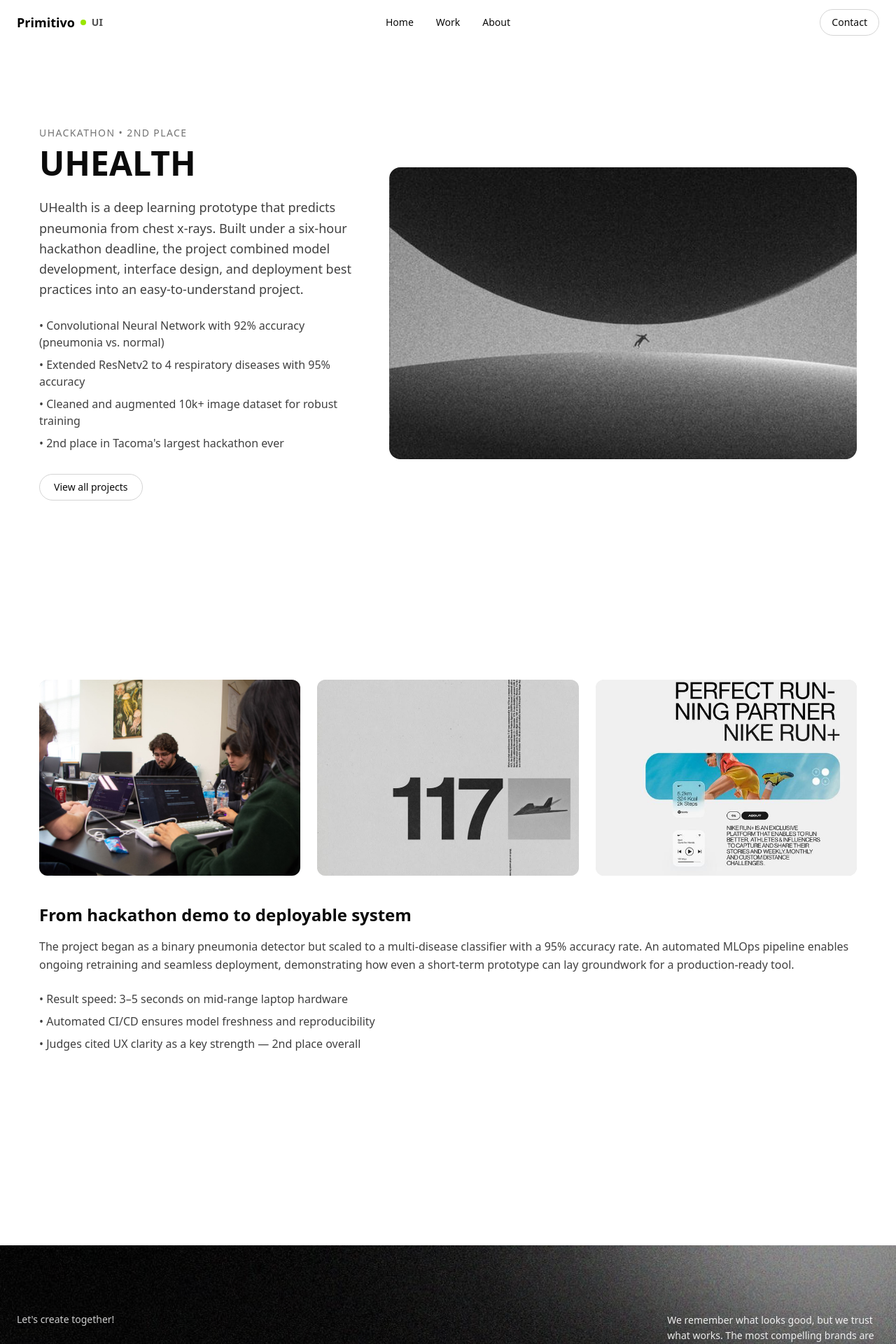
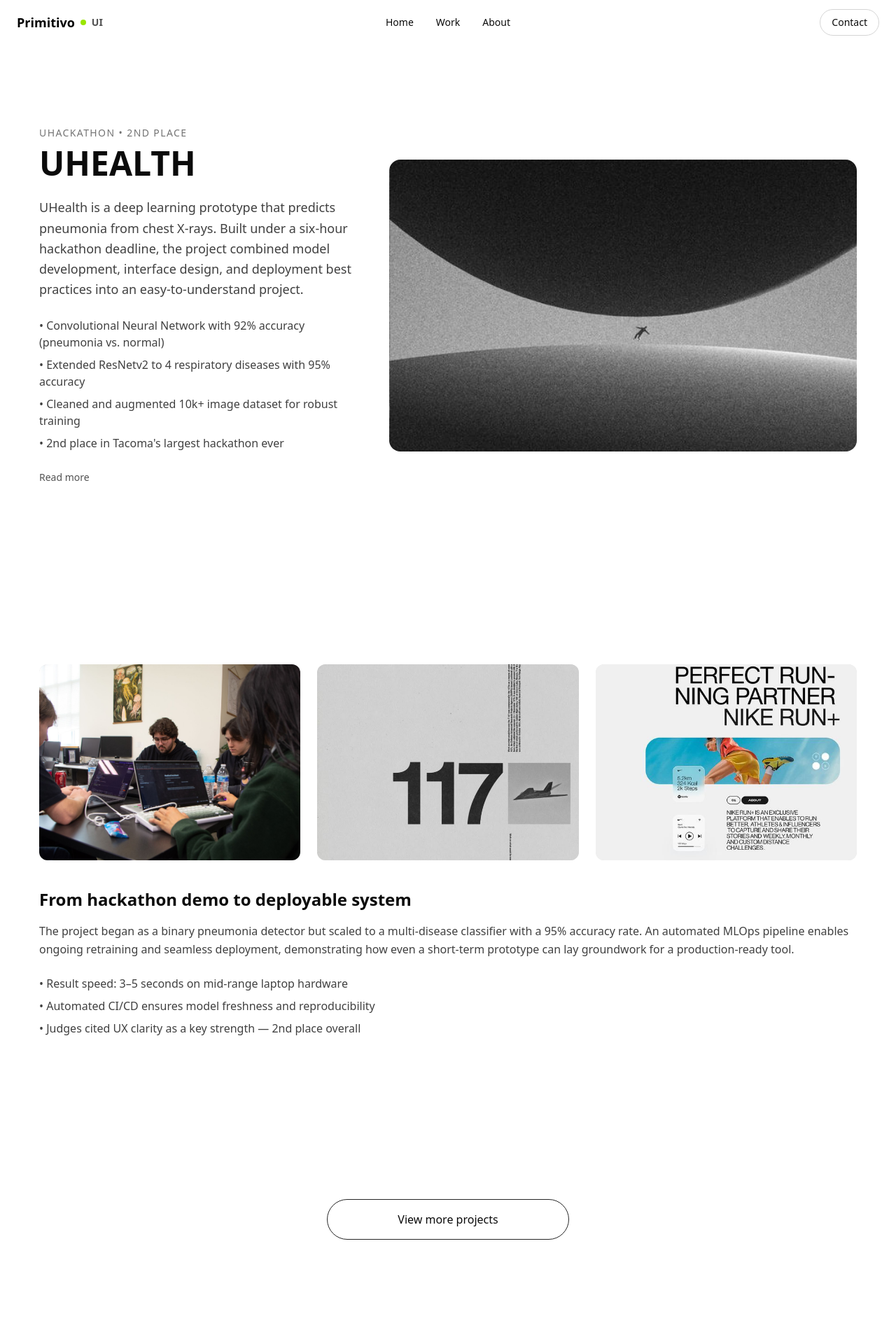
Before and after one commit to abstrcted/portfolio, a Next.js app: page /work/pneumonia-detector in a window 1280 px wide. Shown: the top 1920 px of the page at 70% size. Built offline with nearby package versions, Linux system fonts and the light colour scheme.

Commit message:
Removed dead ends, misc.

```diff
--- a/src/app/work/hot-rod-dog/page.tsx
+++ b/src/app/work/hot-rod-dog/page.tsx
@@ -1,4 +1,3 @@
-// src/app/work/hot-rod-dog/page.tsx
 import Image from "next/image";
 import type { Metadata } from "next";
 import Link from "next/link";
@@ -23,10 +22,11 @@ export default function HotRodDogPage() {
             HOT ROD DOG
           </h1>
           <p className="mt-6 text-lg text-neutral-700 leading-relaxed">
-            A complete redesign and visual overhaul of a beloved Tacoma restaurant.
-            I modernized dated graphics across menus, and in-store materials and developed a website. The new system
-            keeps the spirit of a retro diner while tightening
-            typography, color, and layout for a clean, contemporary feel.
+            A complete redesign and visual overhaul of a beloved Tacoma
+            restaurant. I modernized dated graphics across menus, and in-store
+            materials and developed a website. The new system keeps the spirit
+            of a retro diner while tightening typography, color, and layout for
+            a clean, contemporary feel.
           </p>
 
           <ul className="mt-6 space-y-2 text-neutral-700">
@@ -35,13 +35,14 @@ export default function HotRodDogPage() {
             <li>• Responsive web redesign with simple, fast navigation</li>
           </ul>
 
-          <div className="mt-8">
-            <Link
-              href="/work"
-              className="inline-flex items-center rounded-full border border-neutral-300 px-5 py-2 text-sm hover:bg-neutral-50 transition"
+          {/* Read more link */}
+          <div className="mt-6">
+            <a
+              href="#details"
+              className="text-sm text-neutral-600 hover:text-neutral-900 cursor-pointer no-underline"
             >
-              View all projects
-            </Link>
+              Read more
+            </a>
           </div>
         </div>
 
@@ -49,7 +50,7 @@ export default function HotRodDogPage() {
         <div className="col-span-12 lg:col-span-7">
           <div className="relative aspect-[16/10] rounded-2xl overflow-hidden bg-neutral-200">
             <Image
-              src="/hotdog.jpg" // TODO: replace with your asset
+              src="/hotdog.jpg"
               alt="Hot Rod Dog brand hero — refreshed diner-style visuals"
               fill
               className="object-cover"
@@ -61,7 +62,7 @@ export default function HotRodDogPage() {
       </section>
 
       {/* 02 — Three-up details */}
-<section className="mt-16 md:mt-64 max-w-[1400px] mx-auto">
+      <section id="details" className="mt-16 md:mt-64 max-w-[1400px] mx-auto">
         <div className="grid grid-cols-1 gap-10">
           {/* Images */}
           <div className="grid grid-cols-1 sm:grid-cols-3 gap-6">
@@ -94,15 +95,16 @@ export default function HotRodDogPage() {
             </figure>
           </div>
 
-    {/* Text block (now below images) */}
+          {/* Text block */}
           <div>
             <h2 className="text-xl md:text-2xl font-semibold">
               Retro energy, modern discipline
             </h2>
             <p className="mt-4 text-neutral-700 leading-relaxed">
-        The identity borrows shapes and colors from classic roadside diners, then simplifies
-        them to work across screens and print. The menu layout uses a clear typographic scale
-        and spacing system so guests can scan categories quickly and find their favorites
+              The identity borrows shapes and colors from classic roadside
+              diners, then simplifies them to work across screens and print. The
+              menu layout uses a clear typographic scale and spacing system so
+              guests can scan categories quickly and find their favorites
               without visual noise.
             </p>
             <ul className="mt-6 space-y-2 text-neutral-700">
@@ -114,13 +116,9 @@ export default function HotRodDogPage() {
         </div>
       </section>
 
-
-      {/* 03 — Video Showcase (black section) */}
+      {/* 03 — Video Showcase */}
       <section className="mt-20 md:mt-28 relative left-1/2 right-1/2 -ml-[50vw] -mr-[50vw] w-screen bg-black">
         <div className="mx-auto max-w-[1600px] px-6 md:px-10 py-16 md:py-24">
-          <div className="flex items-center justify-between gap-6 flex-wrap">
-          </div>
-
           <div className="mt-8 md:mt-10 relative rounded-2xl overflow-hidden ring-1 ring-white/10 bg-neutral-900">
             <video
               className="w-full h-full"
@@ -129,15 +127,25 @@ export default function HotRodDogPage() {
               loop
               playsInline
               controls={false}
-              poster="/projects/hotrod/video-poster.jpg" // optional
+              poster="/projects/hotrod/video-poster.jpg"
             >
               <source src="/placeholder.mp4" type="video/mp4" />
-              {/* Fallback */}
               Your browser does not support the video tag.
             </video>
           </div>
         </div>
       </section>
+
+      {/* Bottom CTA */}
+      <section className="mt-20 md:mt-58 max-w-[1400px] mx-auto text-center">
+        <Link
+          href="/work"
+          className="inline-flex items-center rounded-full border border-neutral-800 px-25 py-4 text-base font-medium hover:bg-neutral-50 transition"
+        >
+          View more projects
+        </Link>
+      </section>
+
     </main>
   );
 }
--- a/src/app/work/pneumonia-detector/page.tsx
+++ b/src/app/work/pneumonia-detector/page.tsx
@@ -23,10 +23,10 @@ export default function UHealthPage() {
             UHEALTH
           </h1>
           <p className="mt-6 text-lg text-neutral-700 leading-relaxed">
-            UHealth is a deep learning prototype that predicts pneumonia from chest x-rays.
-            Built under a six-hour hackathon deadline, the project combined model
-            development, interface design, and deployment best practices into an
-            easy-to-understand project.
+            UHealth is a deep learning prototype that predicts pneumonia from
+            chest X-rays. Built under a six-hour hackathon deadline, the project
+            combined model development, interface design, and deployment best
+            practices into an easy-to-understand project.
           </p>
 
           <ul className="mt-6 space-y-2 text-neutral-700">
@@ -36,13 +36,14 @@ export default function UHealthPage() {
             <li>• 2nd place in Tacoma's largest hackathon ever</li>
           </ul>
 
-          <div className="mt-8 flex items-center gap-3">
-            <Link
-              href="/work"
-              className="inline-flex items-center rounded-full border border-neutral-300 px-5 py-2 text-sm hover:bg-neutral-50 transition"
+          {/* Simple Read More link without underline */}
+          <div className="mt-6">
+            <a
+              href="#details"
+              className="text-sm text-neutral-600 hover:text-neutral-900 cursor-pointer no-underline"
             >
-              View all projects
-            </Link>
+              Read more
+            </a>
           </div>
         </div>
 
@@ -62,7 +63,10 @@ export default function UHealthPage() {
       </section>
 
       {/* 02 — Three-up details + text */}
-      <section className="mt-16 md:mt-64 max-w-[1400px] mx-auto">
+      <section
+        id="details"
+        className="mt-16 md:mt-64 max-w-[1400px] mx-auto"
+      >
         <div className="grid grid-cols-1 gap-10">
           {/* Images */}
           <div className="grid grid-cols-1 sm:grid-cols-3 gap-6">
@@ -115,6 +119,16 @@ export default function UHealthPage() {
           </div>
         </div>
       </section>
+
+      {/* Bottom CTA */}
+      <section className="mt-20 md:mt-58 max-w-[1400px] mx-auto text-center">
+        <Link
+          href="/work"
+          className="inline-flex items-center rounded-full border border-neutral-800 px-25 py-4 text-base font-medium hover:bg-neutral-50 transition"
+        >
+          View more projects
+        </Link>
+      </section>
     </main>
   );
 }
--- a/src/app/work/umarket/page.tsx
+++ b/src/app/work/umarket/page.tsx
@@ -1,4 +1,3 @@
-// src/app/work/u-market/page.tsx
 import Image from "next/image";
 import type { Metadata } from "next";
 import Link from "next/link";
@@ -35,13 +34,14 @@ export default function UMarketPage() {
             <li>• Budget Mode: price caps, rental options, and alerts</li>
           </ul>
 
-          <div className="mt-8">
-            <Link
-              href="/work"
-              className="inline-flex items-center rounded-full border border-neutral-300 px-5 py-2 text-sm hover:bg-neutral-50 transition"
+          {/* Read more link */}
+          <div className="mt-6">
+            <a
+              href="#details"
+              className="text-sm text-neutral-600 hover:text-neutral-900 cursor-pointer no-underline"
             >
-              View all projects
-            </Link>
+              Read more
+            </a>
           </div>
         </div>
 
@@ -49,7 +49,7 @@ export default function UMarketPage() {
         <div className="col-span-12 lg:col-span-7">
           <div className="relative aspect-[16/10] rounded-2xl overflow-hidden bg-neutral-200">
             <Image
-              src="/desktop4.png" // TODO: replace with your asset
+              src="/desktop4.png"
               alt="UMarket home — student marketplace overview"
               fill
               className="object-cover"
@@ -60,14 +60,14 @@ export default function UMarketPage() {
         </div>
       </section>
 
-      {/* 02 — Three-up details (images first, text below) */}
-      <section className="mt-16 md:mt-54 max-w-[1400px] mx-auto">
+      {/* 02 — Three-up details */}
+      <section id="details" className="mt-16 md:mt-54 max-w-[1400px] mx-auto">
         <div className="grid grid-cols-1 gap-10">
           {/* Images */}
           <div className="grid grid-cols-1 sm:grid-cols-3 gap-6">
             <figure className="relative aspect-[4/3] rounded-xl overflow-hidden bg-neutral-200">
               <Image
-                src="/desktop5.png" // TODO
+                src="/desktop5.png"
                 alt="Listings — textbooks, electronics, and supplies"
                 fill
                 className="object-cover"
@@ -76,7 +76,7 @@ export default function UMarketPage() {
             </figure>
             <figure className="relative aspect-[4/3] rounded-xl overflow-hidden bg-neutral-200">
               <Image
-                src="/desktop7.png" // TODO
+                src="/desktop7.png"
                 alt="Checkout — student discounts and pickup lockers"
                 fill
                 className="object-cover"
@@ -85,7 +85,7 @@ export default function UMarketPage() {
             </figure>
             <figure className="relative aspect-[4/3] rounded-xl overflow-hidden bg-neutral-200">
               <Image
-                src="/desktop6.png" // TODO
+                src="/desktop6.png"
                 alt="Profile — orders, rentals, and sell-back"
                 fill
                 className="object-cover"
@@ -117,12 +117,9 @@ export default function UMarketPage() {
         </div>
       </section>
 
-      {/* 03 — Video Showcase (black section) */}
+      {/* 03 — Video Showcase */}
       <section className="mt-20 md:mt-28 relative left-1/2 right-1/2 -ml-[50vw] -mr-[50vw] w-screen bg-black">
         <div className="mx-auto max-w-[1600px] px-6 md:px-10 py-16 md:py-24">
-          <div className="flex items-center justify-between gap-6 flex-wrap">
-          </div>
-
           <div className="mt-8 md:mt-10 relative rounded-2xl overflow-hidden ring-1 ring-white/10 bg-neutral-900">
             <video
               className="w-full h-full"
@@ -131,7 +128,7 @@ export default function UMarketPage() {
               loop
               playsInline
               controls={false}
-              poster="/projects/umarket/video-poster.jpg" // optional
+              poster="/projects/umarket/video-poster.jpg"
             >
               <source src="/placeholder.mp4" type="video/mp4" />
               Your browser does not support the video tag.
@@ -139,6 +136,16 @@ export default function UMarketPage() {
           </div>
         </div>
       </section>
+
+      {/* Bottom CTA */}
+      <section className="mt-20 md:mt-58 max-w-[1400px] mx-auto text-center">
+        <Link
+          href="/work"
+          className="inline-flex items-center rounded-full border border-neutral-800 px-25 py-4 text-base font-medium hover:bg-neutral-50 transition"
+        >
+          View more projects
+        </Link>
+      </section>
     </main>
   );
 }
--- a/src/components/case.tsx
+++ b/src/components/case.tsx
@@ -1,6 +1,7 @@
 "use client";
 
 import Image from "next/image";
+import Link from "next/link"; // ← added
 import { useEffect, useMemo, useState, useCallback } from "react";
 
 export type CaseBullet = { title: string; body: string };
@@ -194,19 +195,13 @@ export default function Case({
 
         <div className="col-span-12 md:col-span-7 space-y-16">
           {sections.map((s, i) => (
-            <section
-              id={ids[i]}
-              key={ids[i]}
-              className="space-y-5 scroll-mt-24"
-            >
+            <section id={ids[i]} key={ids[i]} className="space-y-5 scroll-mt-24">
               {s.eyebrow && (
                 <div className="text-xs uppercase tracking-widest text-neutral-500">
                   {s.eyebrow}
                 </div>
               )}
-              <h2 className="text-2xl font-semibold leading-snug">
-                {s.title}
-              </h2>
+              <h2 className="text-2xl font-semibold leading-snug">{s.title}</h2>
               {s.intro && (
                 <p className="border-l-4 border-lime-400 pl-4 text-neutral-700 max-w-prose">
                   {s.intro}
@@ -249,6 +244,16 @@ export default function Case({
         </aside>
       </div>
 
+      {/* Bottom CTA — View more projects */}
+      <section className="mt-20 md:mt-28 max-w-[1400px] mx-auto text-center">
+        <Link
+          href="/work"
+          className="inline-flex items-center rounded-full border border-neutral-400 px-28 py-4 text-base font-medium hover:bg-neutral-50 transition"
+        >
+          View more projects
+        </Link>
+      </section>
+
       {/* Lightbox */}
       {lightboxSrc && (
         <div
```
Lines whose indentation alone changed are shown as unchanged.
